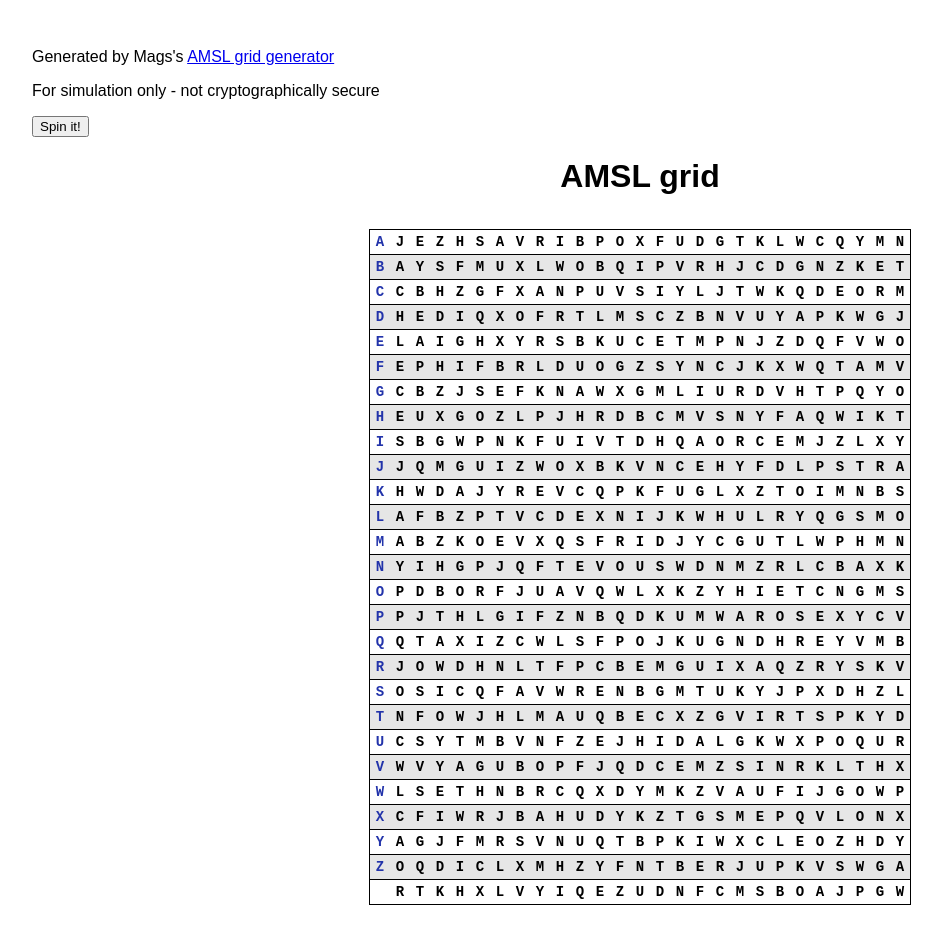
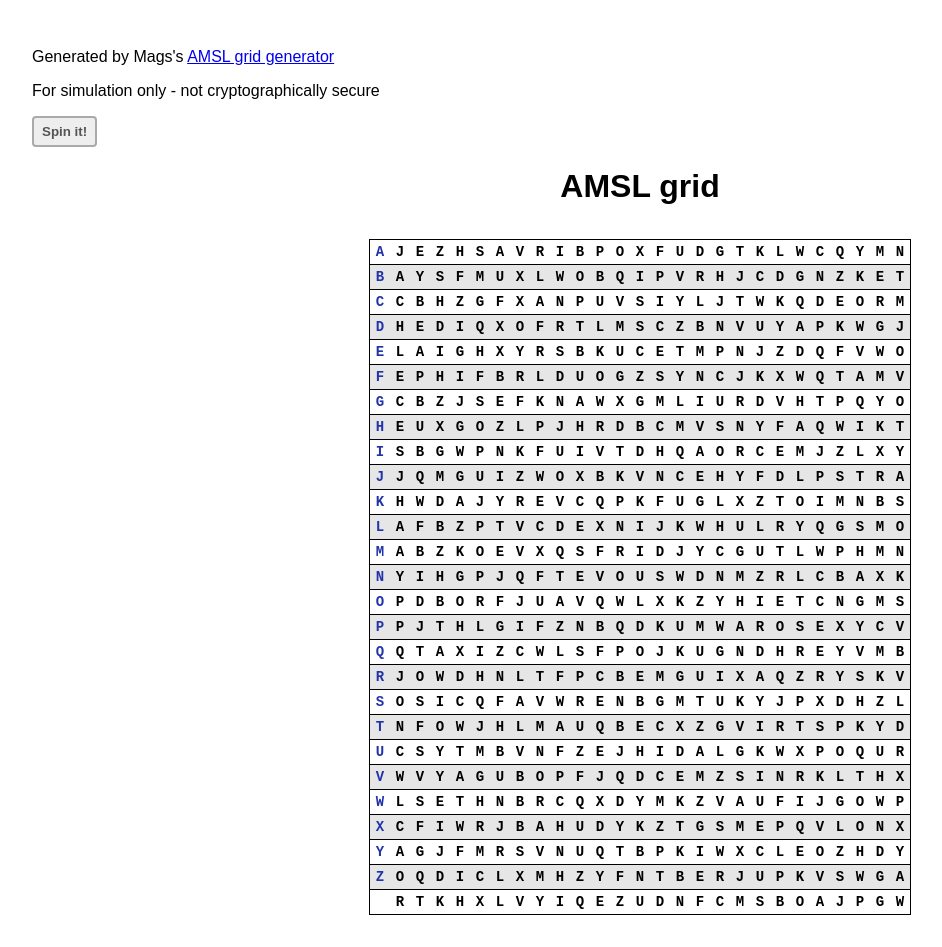
Before and after one commit to magwo/amsl-grid-generator, a plain HTML site: page index.html in a window 1280 px wide. Shown: the whole page, without its empty margins (0-942 px from the left). Drawn offline with Linux system fonts and the light colour scheme.

Commit message:
Adjust button styling

```diff
--- a/index.html
+++ b/index.html
@@ -7,10 +7,20 @@
         margin: 0;
     }
     body {
+      color: black;
       background-color: white;
       display: block;
       padding: 24px;
       font-family: sans-serif;
+    }
+    button {
+      appearance: none;
+      font-weight: 600;
+      padding: 6px 8px;
+      border-radius: 4px;
+      background-color: #eee;
+      color: #555;
+      border: 2px solid #aaa;
     }
     /* TODO: Clean up this mess */
     .content-container {
```
